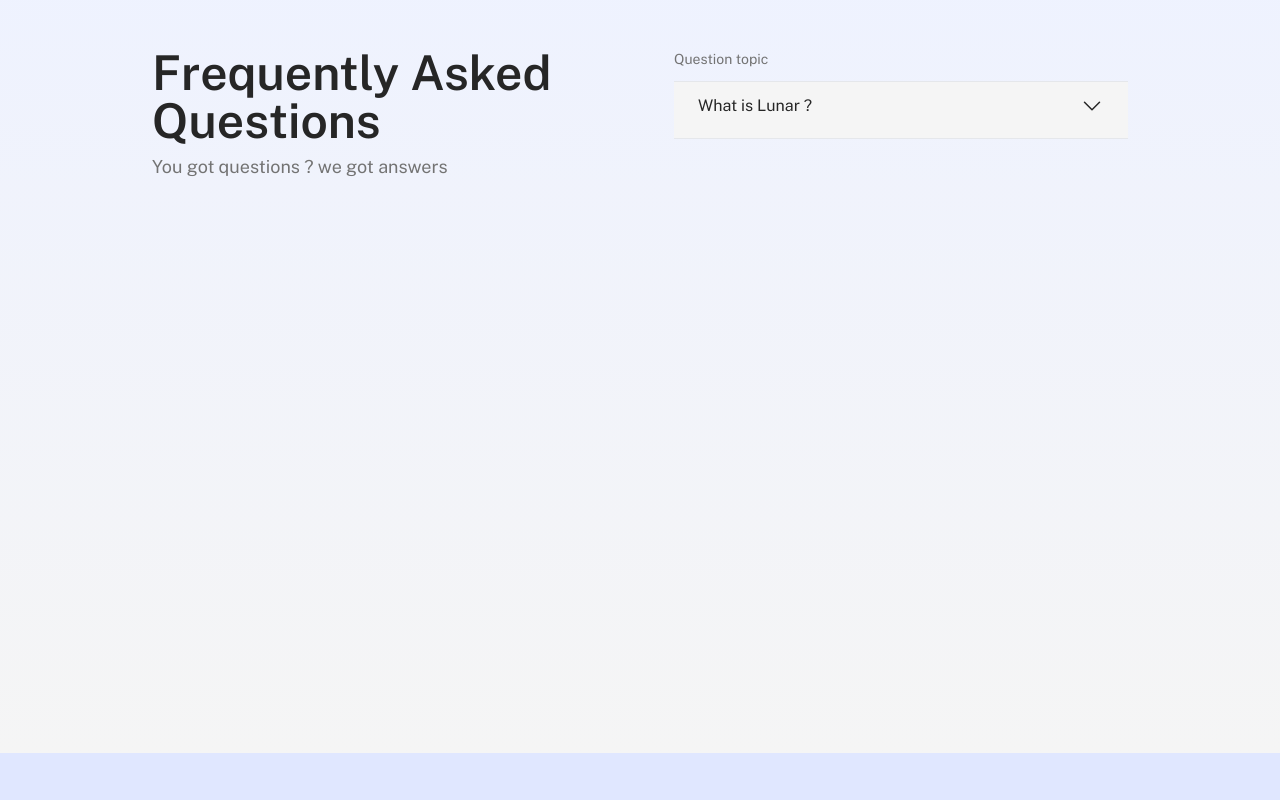
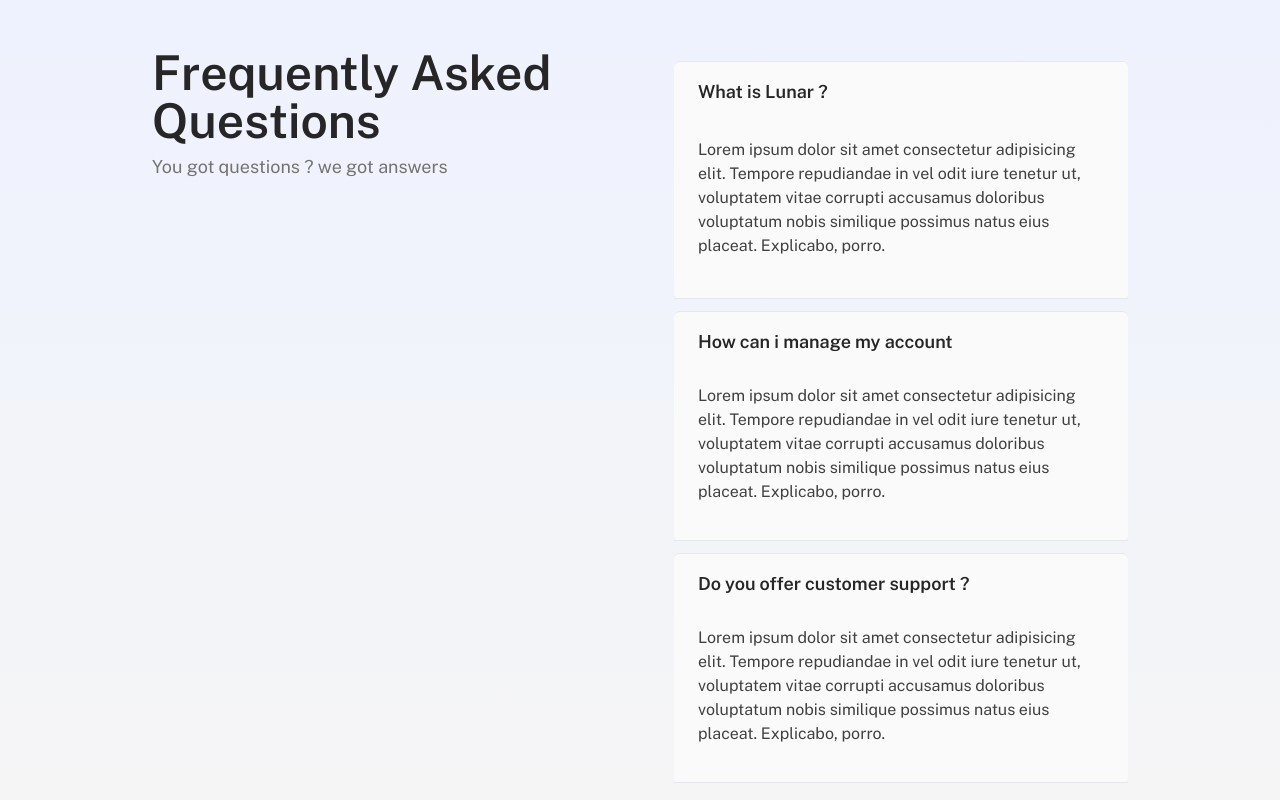
Before and after one commit to IrouKaizen/lunar, a website built with Vite: page index.html in a window 1280 px wide. Shown: the part 4800-5600 px from the top of the page. Before the commit the page ends 5553 px from the top, so only its background shows below. Built offline with nearby package versions, Linux system fonts and the light colour scheme; some packages are replaced by stand-ins of ours.

Commit message:
adding FAQs

```diff
--- a/index.html
+++ b/index.html
@@ -21,15 +21,15 @@
 
           <nav class="flex gap-4 lg:gap-2">
             <ul class="flex items-center gap-4">
-              <li><a href="" class="hover:bg-indigo-600/10 rounded-full duration-300 p-1 px-3">Feature</a></li>
-              <li><a href="" class="hover:bg-indigo-600/10 rounded-full duration-300 p-1 px-3">Pricing</a></li>
-              <li><a href="" class="hover:bg-indigo-600/10 rounded-full duration-300 p-1 px-3">Testimonials</a></li>
-              <li><a href="" class="hover:bg-indigo-600/10 rounded-full duration-300 p-1 px-3">FAQs</a></li>
+              <li><a href="" class="hover:bg-indigo-600/5 rounded-full duration-300 p-1 px-3">Feature</a></li>
+              <li><a href="" class="hover:bg-indigo-600/5 rounded-full duration-300 p-1 px-3">Pricing</a></li>
+              <li><a href="" class="hover:bg-indigo-600/5 rounded-full duration-300 p-1 px-3">Testimonials</a></li>
+              <li><a href="" class="hover:bg-indigo-600/5 rounded-full duration-300 p-1 px-3">FAQs</a></li>
 
             </ul>
 
             <div class="flex flex-col lg:border-l lg:border-indigo-600/20 px-4 lg:flex-row items-center gap-6">
-              <a href="" class="block p-1 px-3 hover:bg-indigo-600/10 rounded-full duration-300">login</a>
+              <a href="" class="block p-1 px-3 hover:bg-indigo-600/5 rounded-full duration-300">login</a>
               <a href="" class="bg-gradient-to-b from-indigo-500 to-indigo-700 hover:bg-gradient-to-bl duration-300 text-white p-2 px-4 rounded-full drop-shadow-lg ring-2 ring-indigo-600/20 flex gap-1 items-center">
                 <span>
                   <svg xmlns="http://www.w3.org/2000/svg" fill="none" viewBox="0 0 24 24" stroke-width="1.5" stroke="currentColor" class="size-5">
@@ -521,7 +521,7 @@
       </section>
 
       <!-- FAQs -->
-       <section class="flex h-[100vh] justify-center p-4 lg:p-8 bg-gradient-to-b from-indigo-50 to-neutral-100">
+       <section class="flex h-max justify-center p-4 lg:p-8 bg-gradient-to-b from-indigo-50 to-neutral-100">
         <div class="lg:w-[80vw] grid lg:grid-cols-2 gap-5 mt-10">
 
           <!-- box1 -->
@@ -537,36 +537,77 @@
             <!-- Questions are regrouped by topic -->
             <div>
               <div>
-                <p class="text-neutral-500 text-sm">Question topic</p>
+                <!-- <p class="text-neutral-500 text-sm">Question topic</p> -->
               </div>
               <div>
 
                 <!-- Question box -->
-                <div class="mt-3 bg-neutral-100">
-                  <button class=" border-t justify-between p-3 px-6 flex items-center w-full">
-                    <span>What is Lunar ?</span>
-                    <span>
-                      <svg xmlns="http://www.w3.org/2000/svg" fill="none" viewBox="0 0 24 24" stroke-width="1.5" stroke="currentColor" class="size-6">
-                        <path stroke-linecap="round" stroke-linejoin="round" d="m19.5 8.25-7.5 7.5-7.5-7.5" />
-                      </svg>
-                    </span>
+                <div class="mt-3 bg-neutral-50 border-t rounded-md">
+                  <button class="faq_question group justify-between p-4 px-6 flex items-center w-full">
+                    <span class="text-lg font-semibold">What is Lunar ?</span>
+
                   </button>
 
                   <!-- response box -->
-                  <div class="mt-2 overflow-hidden h-0 border-b">
-                    <div class="px-6 p-3">
-                      <p>
+                  <div class=" pb-6 faq_response duration-300 overflow-hidden border-b">
+                    <div class="px-6 p-4">
+                      <p class="text-neutral-700">
                         Lorem ipsum dolor sit amet consectetur adipisicing elit. Tempore repudiandae in vel odit iure tenetur ut, voluptatem vitae corrupti accusamus doloribus voluptatum nobis similique possimus natus eius placeat. Explicabo, porro.
                       </p>
                     </div>
 
                   </div>
+
                 </div>
+
+                <!-- Question box -->
+                <div class="mt-3 bg-neutral-50 border-t rounded-md">
+                  <button class="faq_question  justify-between p-4 px-6 flex items-center w-full">
+                    <span class="text-lg font-semibold">How can i manage my account</span>
+
+                  </button>
+
+                  <!-- response box -->
+                  <div class=" pb-6 faq_response duration-300 overflow-hidden border-b">
+                    <div class="px-6 p-3">
+                      <p class="text-neutral-700">
+                        Lorem ipsum dolor sit amet consectetur adipisicing elit. Tempore repudiandae in vel odit iure tenetur ut, voluptatem vitae corrupti accusamus doloribus voluptatum nobis similique possimus natus eius placeat. Explicabo, porro.
+                      </p>
+                    </div>
+
+                  </div>
+
+                </div>
+                <!-- Question box -->
+                <div class="mt-3 bg-neutral-50 border-t rounded-md">
+                  <button class="faq_question  justify-between p-4 px-6 flex items-center w-full">
+                    <span class="text-lg font-semibold">Do you offer customer support ?</span>
+
+                  </button>
+
+                  <!-- response box -->
+                  <div class=" pb-6 faq_response duration-300 overflow-hidden border-b">
+                    <div class="px-6 p-3">
+                      <p class="text-neutral-700">
+                        Lorem ipsum dolor sit amet consectetur adipisicing elit. Tempore repudiandae in vel odit iure tenetur ut, voluptatem vitae corrupti accusamus doloribus voluptatum nobis similique possimus natus eius placeat. Explicabo, porro.
+                      </p>
+                    </div>
+
+                  </div>
+
+                </div>
+
+
+
+
               </div>
             </div>
           </div>
         </div>
        </section>
+
+
+       <footer class="h-[60vh] bg-gradient-to-b from-neutral-100 to-indigo-600/50"></footer>
     </main>
     <script type="module" src="/main.js"></script>
   </body>
--- a/main.js
+++ b/main.js
@@ -60,3 +60,27 @@
 }
 
 getLenis()
+
+// FAQs
+
+let isFAQopen = false
+
+// document.querySelectorAll('.faq_question').forEach(button => {
+//     button.addEventListener('click', () => {
+//         const answer = button.nextElementSibling;
+//         const icon = button.querySelector('.faq_icon');
+
+//         if (answer.classList.contains('hidden')) {
+//             answer.classList.remove('hidden')
+
+//             icon.classList.toggle('rotate-180');
+
+//             isFAQopen = true
+//         } else {
+//             answer.classList.add('hidden')
+//             icon.classList.toggle('rotate-180');
+
+//             isFAQopen = false
+//         }
+//     });
+// });
```
